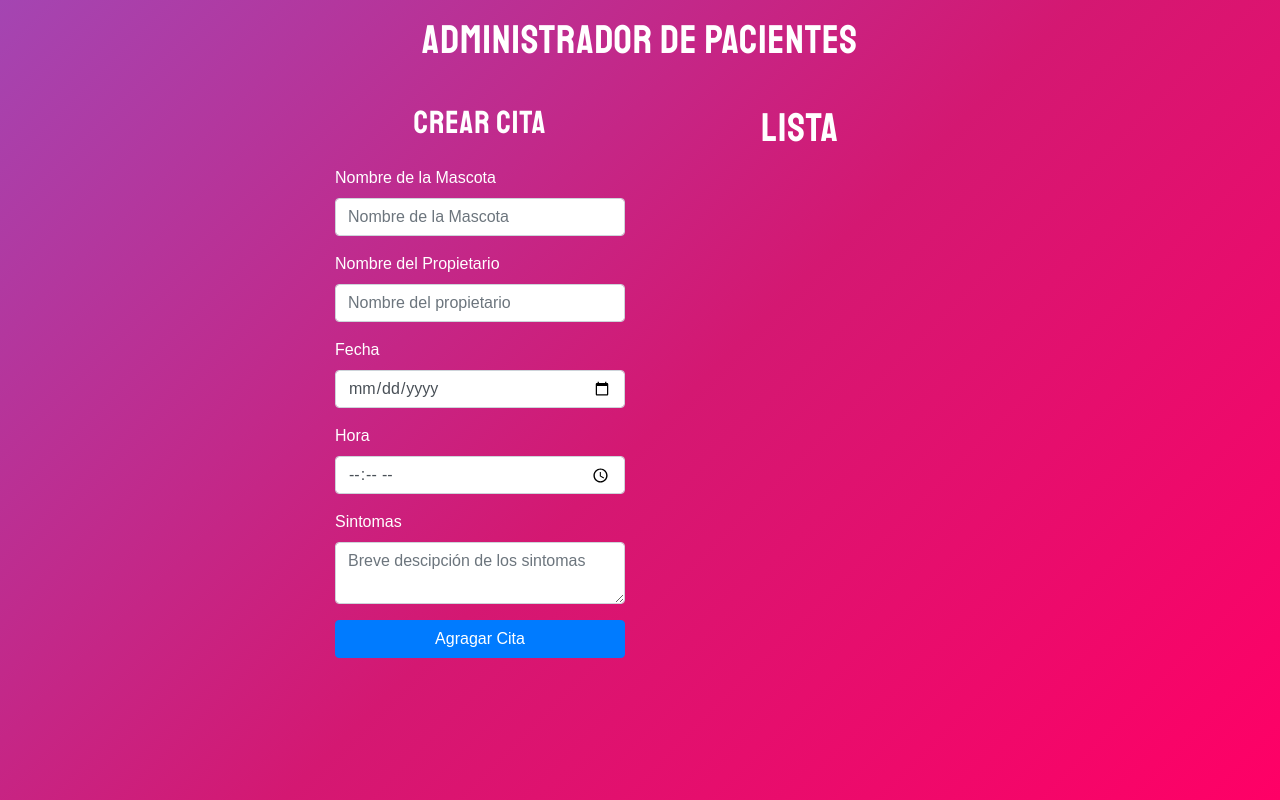
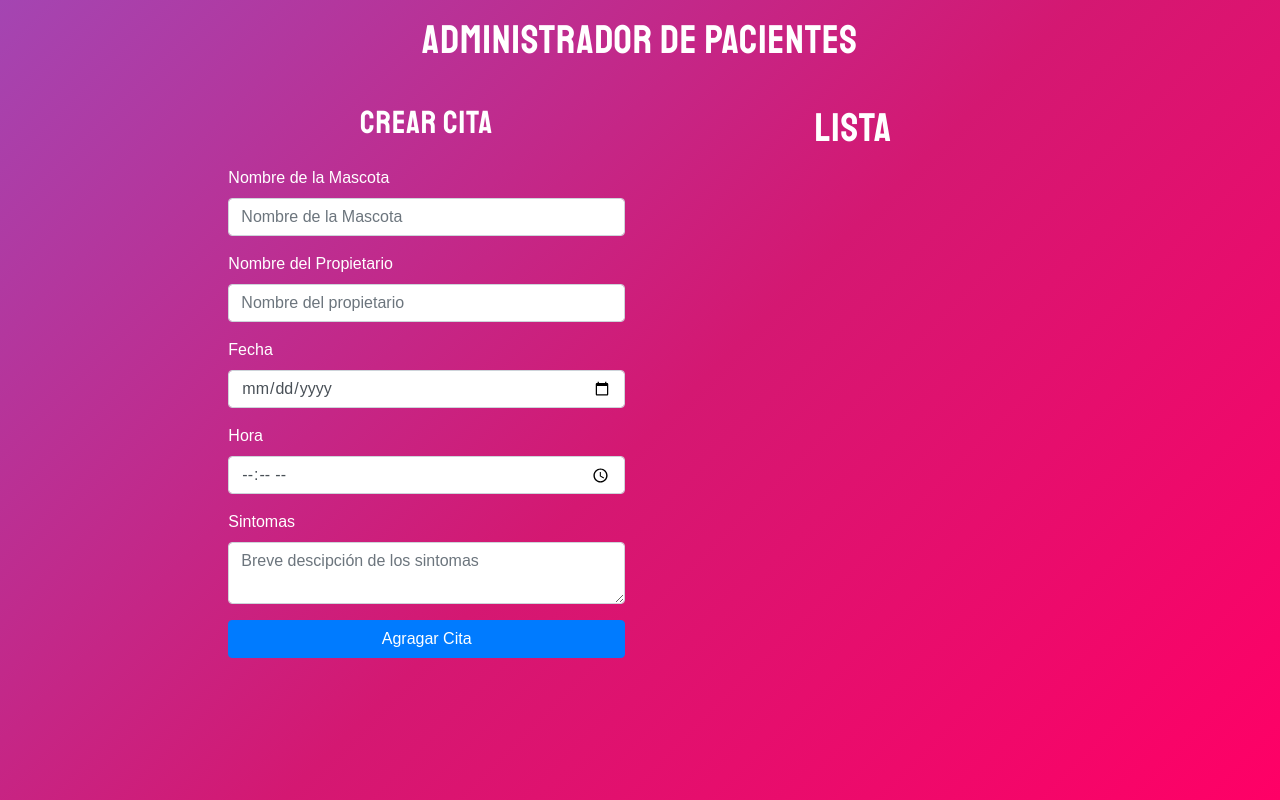
Before and after one commit to Andres-Ospina90/appointmentApp, a React (Create React App) app: page / in a window 1280 px wide. Built offline with nearby package versions, Linux system fonts and the light colour scheme.

Commit message:
input values set in a local and a global (app.js), validation form and alert added

```diff
--- a/src/App.js
+++ b/src/App.js
@@ -1,18 +1,30 @@
-import React, {Fragment} from 'react';
+import React, {Fragment, useState, useEffect} from 'react';
 
 import AppointmentForm from './components/AppointmentForm';
 import AppointmentList from './components/AppointmentList';
 
 function App() {
+	// Arreglo de citas
+
+	const [citas, setCitas] = useState([]);
+
+	const handleAppointments = (cita) => {
+		setCitas([...citas, cita]);
+	};
+
+	useEffect(() => {
+		console.log(citas);
+	}, [citas]);
+
 	return (
 		<Fragment>
 			<h1>Administrador de Pacientes</h1>
 			<div className='container-fluid'>
 				<div className='row'>
-					<div className='col-sm-3 offset-sm-3'>
-						<AppointmentForm />
+					<div className='col-sm-4 offset-sm-2'>
+						<AppointmentForm handleAppointments={handleAppointments} />
 					</div>
-					<div className='col-sm-3 '>
+					<div className='col-sm-4 '>
 						<AppointmentList />
 					</div>
 				</div>
--- a/src/components/AppointmentForm/view.js
+++ b/src/components/AppointmentForm/view.js
@@ -1,17 +1,82 @@
-import React, {Fragment} from 'react';
+import React, {Fragment, useState} from 'react';
+import {v4 as uuidv4} from 'uuid';
 
-function AppoinmentForm() {
+function AppoinmentForm({handleAppointments}) {
+	// States
+
+	const [cita, setCita] = useState({
+		petName: '',
+		ownerName: '',
+		date: '',
+		time: '',
+		symptoms: '',
+	});
+
+	const [errorAlert, setErrorAlert] = useState(false);
+
+	const {petName, ownerName, date, time, symptoms} = cita;
+
+	const handleChange = (e) => {
+		let inputForm = e.target;
+
+		setCita({...cita, [inputForm.name]: inputForm.value.trim()});
+	};
+
+	const submitForm = (e) => {
+		e.preventDefault();
+
+		// Validación
+
+		if (
+			petName === '' ||
+			ownerName === '' ||
+			date === '' ||
+			time === '' ||
+			symptoms === ''
+		) {
+			setErrorAlert(true);
+			setTimeout(() => {
+				setErrorAlert(false);
+			}, 3000);
+
+			return;
+		}
+
+		//Agregar Id
+
+		cita.id = uuidv4();
+
+		handleAppointments(cita);
+
+		//resetear Formulario
+
+		setCita({
+			petName: '',
+			ownerName: '',
+			date: '',
+			time: '',
+			symptoms: '',
+		});
+	};
+
 	return (
 		<Fragment>
 			<h2>Crear Cita</h2>
-			<form>
+			{errorAlert ? (
+				<div className='alert alert-danger'>
+					Todos los campos son obligatorios
+				</div>
+			) : null}
+			<form onSubmit={submitForm}>
 				<div className='form-group'>
 					<label htmlFor='petName'>Nombre de la Mascota</label>
 					<input
 						type='text'
 						className='form-control'
-						id='petName'
+						name='petName'
 						placeholder='Nombre de la Mascota'
+						// value={petName}
+						onChange={handleChange}
 					></input>
 				</div>
 				<div className='form-group'>
@@ -19,29 +84,41 @@ function AppoinmentForm() {
 					<input
 						type='text'
 						className='form-control'
-						id='ownerName'
+						name='ownerName'
 						placeholder='Nombre del propietario'
+						// value={ownerName}
+						onChange={handleChange}
 					></input>
 				</div>
 				<div className='form-group'>
 					<label htmlFor='date'>Fecha</label>
-					<input type='date' className='form-control' id='date'></input>
+					<input
+						type='date'
+						className='form-control'
+						name='date'
+						// value={date}
+						onChange={handleChange}
+					></input>
 				</div>
 				<div className='form-group'>
 					<label htmlFor='time'>Hora</label>
 					<input
 						type='time'
 						className='form-control'
-						id='petName'
+						name='time'
 						placeholder='Nombre de la Mascota'
+						// value={time}
+						onChange={handleChange}
 					></input>
 				</div>
 				<div className='form-group'>
 					<label htmlFor='symptoms'>Sintomas</label>
 					<textarea
 						className='form-control'
-						id='symptoms'
+						name='symptoms'
 						placeholder='Breve descipción de los sintomas'
+						// value={symptoms}
+						onChange={handleChange}
 					></textarea>
 				</div>
 				<button type='submit' className='btn btn-primary btn-block'>
```
